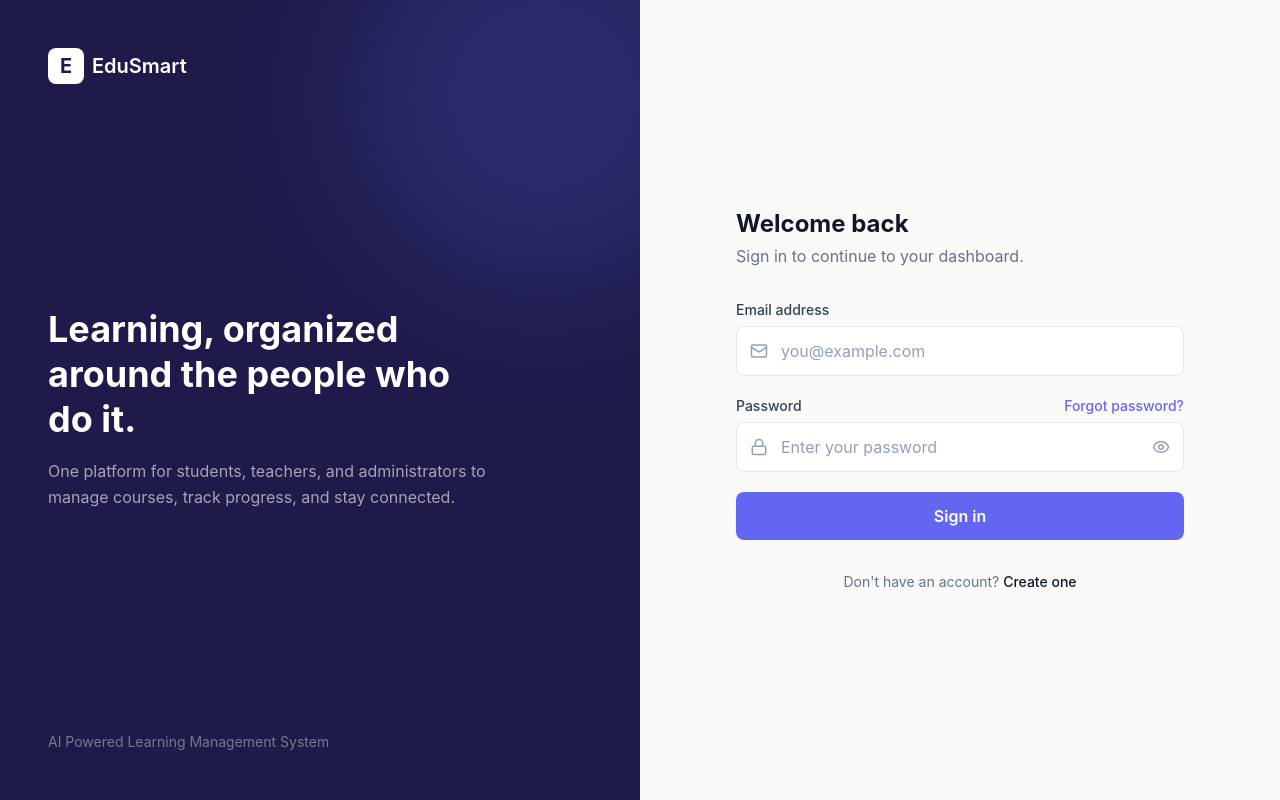
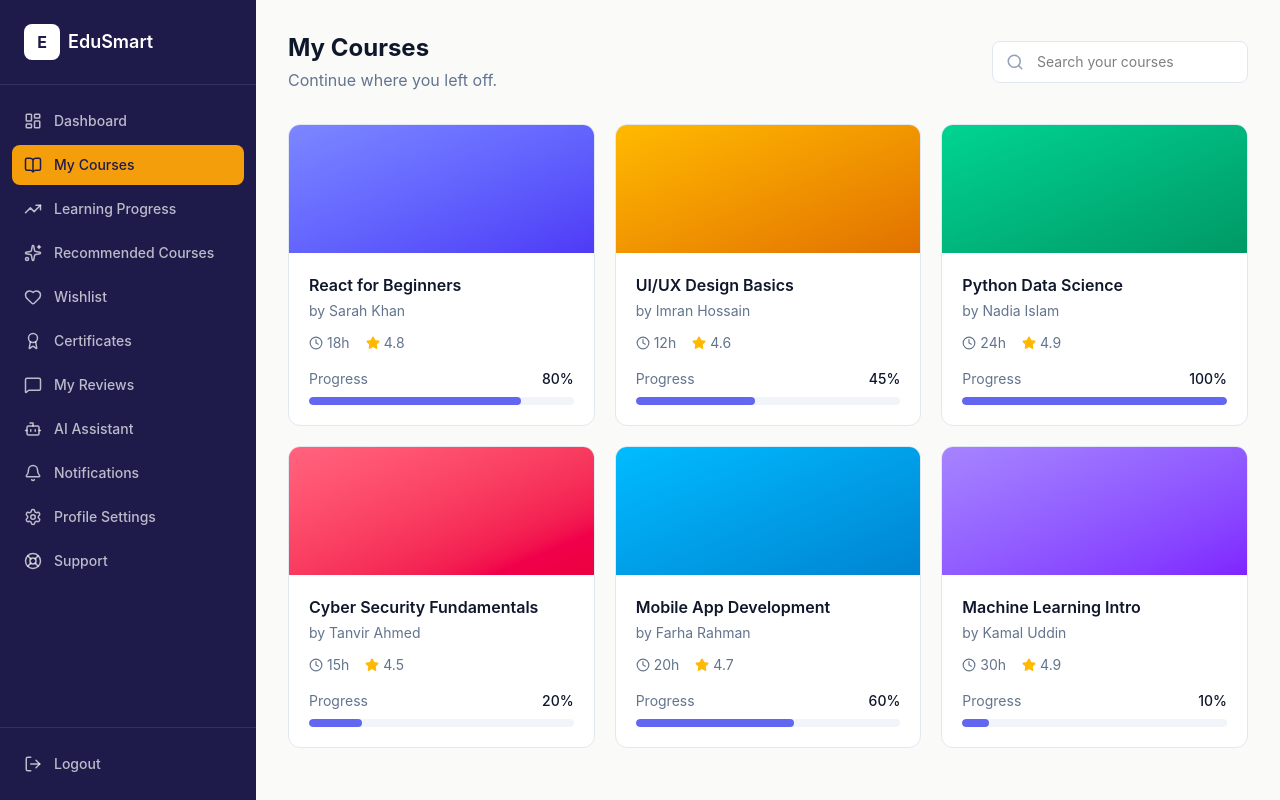
Before and after one commit to S-M-AniK/edusmart-ai-powered-lms, a React (Vite) app in the folder client/: page /student/courses in a window 1280 px wide. Before the commit this address led to /login. Built offline with nearby package versions, Linux system fonts and the light colour scheme.

Commit message:
Add My Courses, Learning Progress, and Wishlist pages

```diff
--- a/client/src/App.jsx
+++ b/client/src/App.jsx
@@ -2,6 +2,9 @@ import { BrowserRouter, Routes, Route, Navigate } from "react-router-dom"
 import LoginPage from "./pages/LoginPage"
 import RegisterPage from "./pages/RegisterPage"
 import StudentDashboard from "./pages/student/StudentDashboard"
+import MyCourses from "./pages/student/MyCourses"
+import LearningProgress from "./pages/student/LearningProgress"
+import Wishlist from "./pages/student/Wishlist"
 
 function App() {
   return (
@@ -10,6 +13,9 @@ function App() {
         <Route path="/login" element={<LoginPage />} />
         <Route path="/register" element={<RegisterPage />} />
         <Route path="/student/dashboard" element={<StudentDashboard />} />
+        <Route path="/student/courses" element={<MyCourses />} />
+        <Route path="/student/progress" element={<LearningProgress />} />
+        <Route path="/student/wishlist" element={<Wishlist />} />
         <Route path="*" element={<Navigate to="/login" replace />} />
       </Routes>
     </BrowserRouter>
--- /dev/null
+++ b/client/src/pages/student/LearningProgress.jsx
@@ -0,0 +1,56 @@
+import DashboardLayout from "../../components/DashboardLayout"
+import { TrendingUp } from "lucide-react"
+
+const progressData = [
+  { name: "React for Beginners", progress: 80, lessonsCompleted: 16, totalLessons: 20 },
+  { name: "UI/UX Design Basics", progress: 45, lessonsCompleted: 9, totalLessons: 20 },
+  { name: "Python Data Science", progress: 100, lessonsCompleted: 24, totalLessons: 24 },
+  { name: "Cyber Security Fundamentals", progress: 20, lessonsCompleted: 4, totalLessons: 20 },
+  { name: "Mobile App Development", progress: 60, lessonsCompleted: 12, totalLessons: 20 },
+]
+
+function LearningProgress() {
+  const overallProgress = Math.round(
+    progressData.reduce((sum, c) => sum + c.progress, 0) / progressData.length
+  )
+
+  return (
+    <DashboardLayout>
+      <div className="mb-8">
+        <h1 className="text-2xl font-bold text-slate-900">Learning Progress</h1>
+        <p className="text-slate-500 mt-1">Track how far you've come in each course.</p>
+      </div>
+
+      <div className="bg-[#1E1B4B] rounded-xl p-6 mb-8 text-white flex items-center justify-between">
+        <div>
+          <p className="text-white/60 text-sm mb-1">Overall Progress</p>
+          <p className="text-3xl font-bold">{overallProgress}%</p>
+        </div>
+        <div className="w-14 h-14 rounded-full bg-white/10 flex items-center justify-center">
+          <TrendingUp size={24} className="text-[#F59E0B]" />
+        </div>
+      </div>
+
+      <div className="bg-white rounded-xl border border-slate-200 p-6 space-y-6">
+        {progressData.map((course) => (
+          <div key={course.name}>
+            <div className="flex items-center justify-between mb-2">
+              <p className="font-medium text-slate-900">{course.name}</p>
+              <span className="text-sm text-slate-500">
+                {course.lessonsCompleted}/{course.totalLessons} lessons
+              </span>
+            </div>
+            <div className="h-2.5 bg-slate-100 rounded-full overflow-hidden">
+              <div
+                className="h-full bg-[#6366F1] rounded-full"
+                style={{ width: `${course.progress}%` }}
+              ></div>
+            </div>
+          </div>
+        ))}
+      </div>
+    </DashboardLayout>
+  )
+}
+
+export default LearningProgress
--- /dev/null
+++ b/client/src/pages/student/MyCourses.jsx
@@ -0,0 +1,69 @@
+import DashboardLayout from "../../components/DashboardLayout"
+import { Search, Clock, Star } from "lucide-react"
+
+const courses = [
+  { name: "React for Beginners", teacher: "Sarah Khan", progress: 80, hours: "18h", rating: 4.8, image: "from-indigo-400 to-indigo-600" },
+  { name: "UI/UX Design Basics", teacher: "Imran Hossain", progress: 45, hours: "12h", rating: 4.6, image: "from-amber-400 to-amber-600" },
+  { name: "Python Data Science", teacher: "Nadia Islam", progress: 100, hours: "24h", rating: 4.9, image: "from-emerald-400 to-emerald-600" },
+  { name: "Cyber Security Fundamentals", teacher: "Tanvir Ahmed", progress: 20, hours: "15h", rating: 4.5, image: "from-rose-400 to-rose-600" },
+  { name: "Mobile App Development", teacher: "Farha Rahman", progress: 60, hours: "20h", rating: 4.7, image: "from-sky-400 to-sky-600" },
+  { name: "Machine Learning Intro", teacher: "Kamal Uddin", progress: 10, hours: "30h", rating: 4.9, image: "from-violet-400 to-violet-600" },
+]
+
+function MyCourses() {
+  return (
+    <DashboardLayout>
+      <div className="flex items-center justify-between mb-8">
+        <div>
+          <h1 className="text-2xl font-bold text-slate-900">My Courses</h1>
+          <p className="text-slate-500 mt-1">Continue where you left off.</p>
+        </div>
+        <div className="relative">
+          <Search size={18} className="absolute left-3.5 top-1/2 -translate-y-1/2 text-slate-400" />
+          <input
+            type="text"
+            placeholder="Search your courses"
+            className="pl-11 pr-4 py-2.5 rounded-lg border border-slate-200 bg-white text-sm focus:outline-none focus:ring-2 focus:ring-[#6366F1] w-64"
+          />
+        </div>
+      </div>
+
+      <div className="grid grid-cols-1 sm:grid-cols-2 lg:grid-cols-3 gap-5">
+        {courses.map((course) => (
+          <div
+            key={course.name}
+            className="bg-white rounded-xl border border-slate-200 overflow-hidden hover:shadow-md transition-shadow"
+          >
+            <div className={`h-32 bg-gradient-to-br ${course.image}`}></div>
+            <div className="p-5">
+              <h3 className="font-semibold text-slate-900 mb-1">{course.name}</h3>
+              <p className="text-sm text-slate-500 mb-3">by {course.teacher}</p>
+
+              <div className="flex items-center gap-4 text-sm text-slate-500 mb-4">
+                <span className="flex items-center gap-1">
+                  <Clock size={14} /> {course.hours}
+                </span>
+                <span className="flex items-center gap-1">
+                  <Star size={14} className="text-amber-400 fill-amber-400" /> {course.rating}
+                </span>
+              </div>
+
+              <div className="mb-2 flex items-center justify-between text-sm">
+                <span className="text-slate-500">Progress</span>
+                <span className="font-medium text-slate-900">{course.progress}%</span>
+              </div>
+              <div className="h-2 bg-slate-100 rounded-full overflow-hidden">
+                <div
+                  className="h-full bg-[#6366F1] rounded-full"
+                  style={{ width: `${course.progress}%` }}
+                ></div>
+              </div>
+            </div>
+          </div>
+        ))}
+      </div>
+    </DashboardLayout>
+  )
+}
+
+export default MyCourses
--- /dev/null
+++ b/client/src/pages/student/Wishlist.jsx
@@ -0,0 +1,59 @@
+import DashboardLayout from "../../components/DashboardLayout"
+import { Heart, Star, ShoppingCart } from "lucide-react"
+
+const wishlistCourses = [
+  { name: "Advanced JavaScript", teacher: "Rifat Karim", price: "$49", rating: 4.8, image: "from-indigo-400 to-indigo-600" },
+  { name: "Cloud Computing with AWS", teacher: "Mahbub Alam", price: "$59", rating: 4.7, image: "from-sky-400 to-sky-600" },
+  { name: "Digital Marketing Mastery", teacher: "Nusrat Jahan", price: "$39", rating: 4.6, image: "from-rose-400 to-rose-600" },
+]
+
+function Wishlist() {
+  return (
+    <DashboardLayout>
+      <div className="mb-8">
+        <h1 className="text-2xl font-bold text-slate-900">Wishlist</h1>
+        <p className="text-slate-500 mt-1">Courses you've saved for later.</p>
+      </div>
+
+      {wishlistCourses.length === 0 ? (
+        <div className="bg-white rounded-xl border border-slate-200 p-12 text-center">
+          <Heart size={40} className="text-slate-300 mx-auto mb-3" />
+          <p className="text-slate-500">Your wishlist is empty.</p>
+        </div>
+      ) : (
+        <div className="grid grid-cols-1 sm:grid-cols-2 lg:grid-cols-3 gap-5">
+          {wishlistCourses.map((course) => (
+            <div
+              key={course.name}
+              className="bg-white rounded-xl border border-slate-200 overflow-hidden hover:shadow-md transition-shadow"
+            >
+              <div className={`h-32 bg-gradient-to-br ${course.image} relative`}>
+                <button className="absolute top-3 right-3 w-8 h-8 rounded-full bg-white/90 flex items-center justify-center">
+                  <Heart size={16} className="text-rose-500 fill-rose-500" />
+                </button>
+              </div>
+              <div className="p-5">
+                <h3 className="font-semibold text-slate-900 mb-1">{course.name}</h3>
+                <p className="text-sm text-slate-500 mb-3">by {course.teacher}</p>
+
+                <div className="flex items-center justify-between">
+                  <span className="flex items-center gap-1 text-sm text-slate-500">
+                    <Star size={14} className="text-amber-400 fill-amber-400" /> {course.rating}
+                  </span>
+                  <span className="font-semibold text-slate-900">{course.price}</span>
+                </div>
+
+                <button className="w-full mt-4 py-2.5 rounded-lg font-medium text-white bg-[#6366F1] hover:opacity-90 transition-opacity flex items-center justify-center gap-2">
+                  <ShoppingCart size={16} />
+                  Enroll Now
+                </button>
+              </div>
+            </div>
+          ))}
+        </div>
+      )}
+    </DashboardLayout>
+  )
+}
+
+export default Wishlist
```
